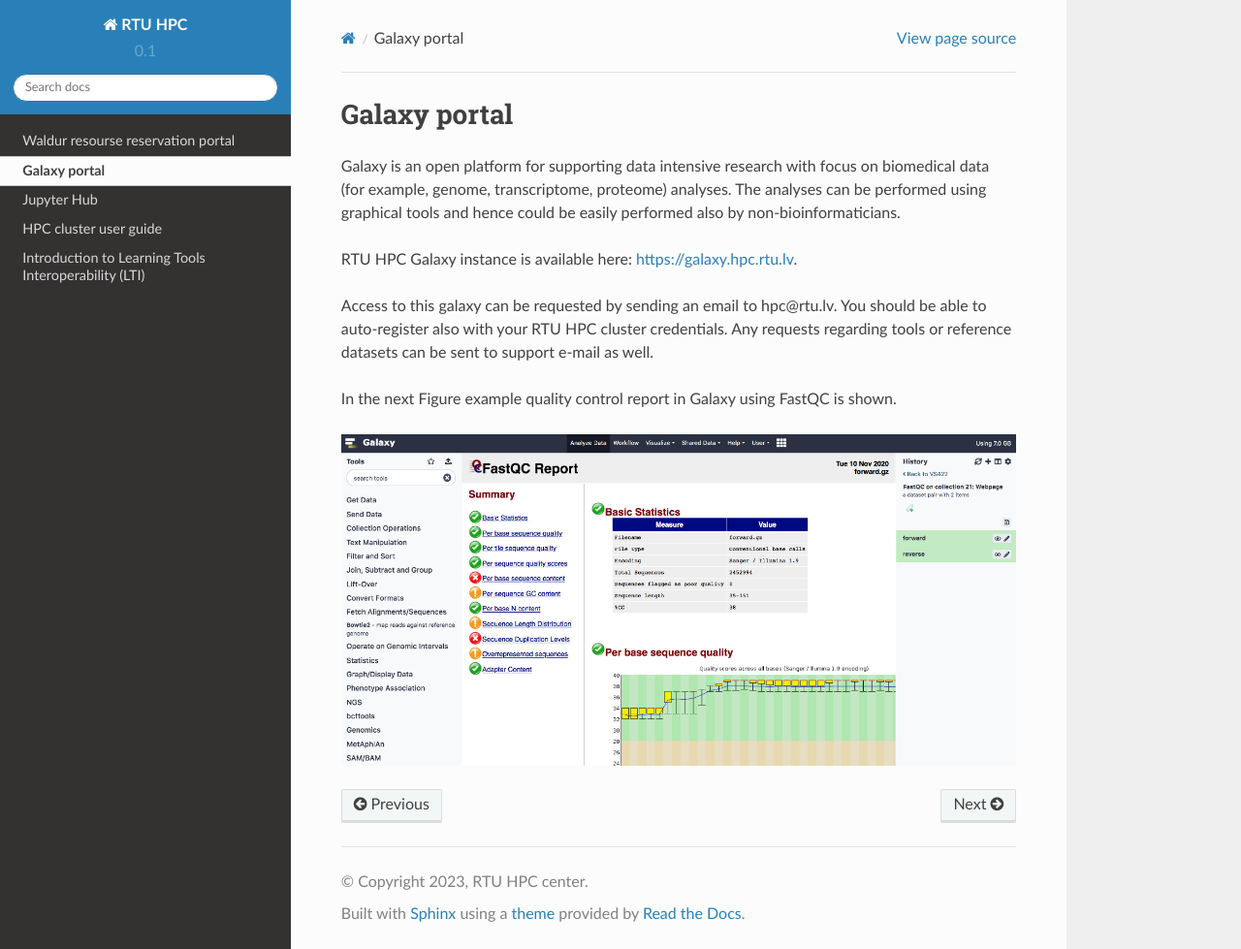
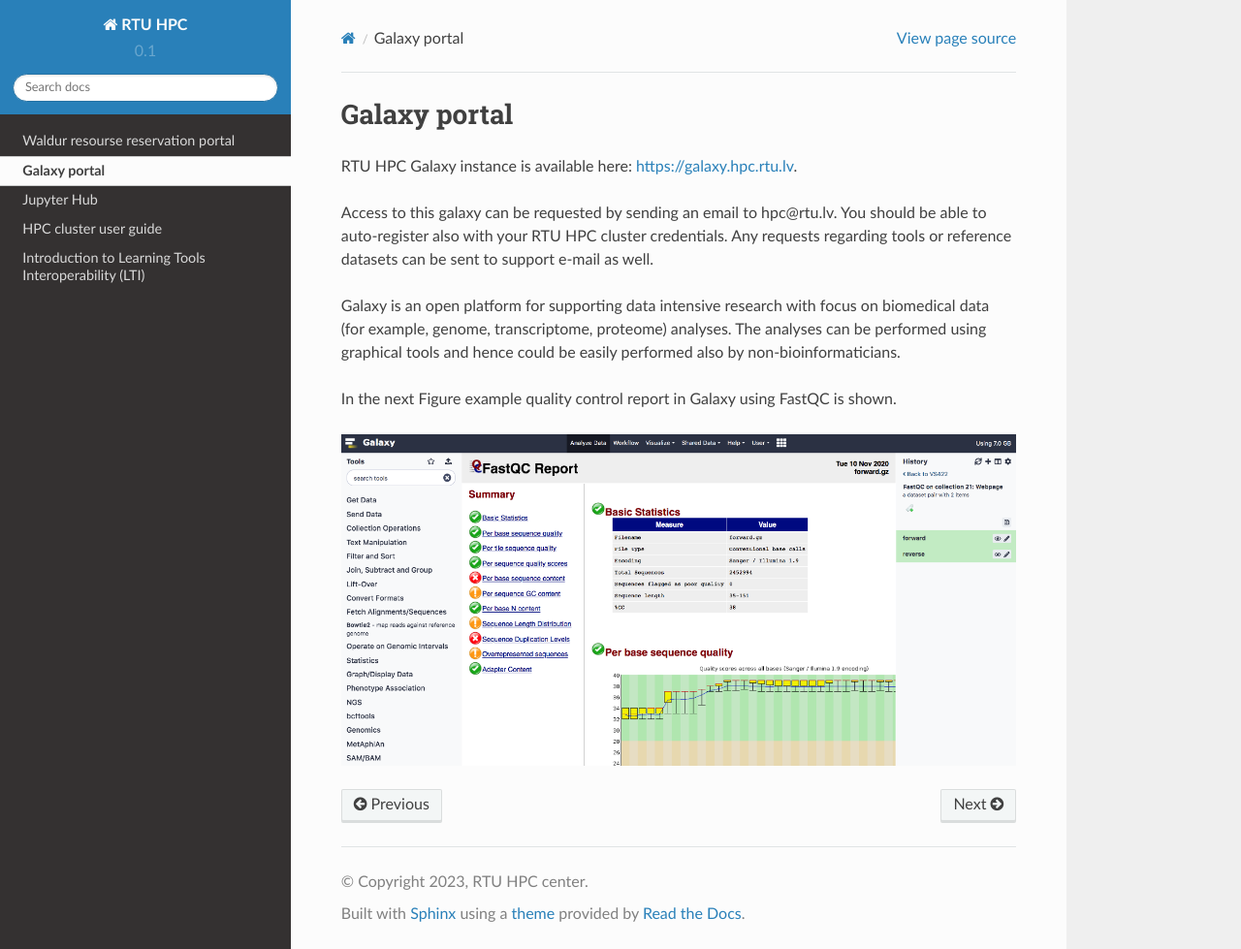
Before and after one commit to rtuhpc/hpc-platform, a Sphinx documentation site: the page built from doc/galaxy.md, in a window 1280 px wide and 979 px high. Shown: the whole window at 97% size. Built offline with Sphinx 7.4.7 and the Read the Docs theme 2.0.0, drawn with Linux system fonts in a browser that asks for light colours.

```diff
--- a/doc/galaxy.md
+++ b/doc/galaxy.md
@@ -1,10 +1,10 @@
 # Galaxy portal
-Galaxy is an open platform for supporting data intensive research with focus on biomedical data (for example, genome, transcriptome, proteome) analyses. The analyses can be performed using graphical tools and hence could be easily performed also by non-bioinformaticians.
-
 RTU HPC Galaxy instance is available here: [https://galaxy.hpc.rtu.lv](https://galaxy.hpc.rtu.lv).
 
 Access to this galaxy can be requested by sending an email to hpc@rtu.lv. You should be able to auto-register also with your RTU HPC cluster credentials. Any requests regarding tools or reference datasets can be sent to support e-mail as well.
 
+Galaxy is an open platform for supporting data intensive research with focus on biomedical data (for example, genome, transcriptome, proteome) analyses. The analyses can be performed using graphical tools and hence could be easily performed also by non-bioinformaticians.
+
 In the next Figure example quality control report in Galaxy using FastQC is shown.
 
 ![](./images/galaxy.png)
```
